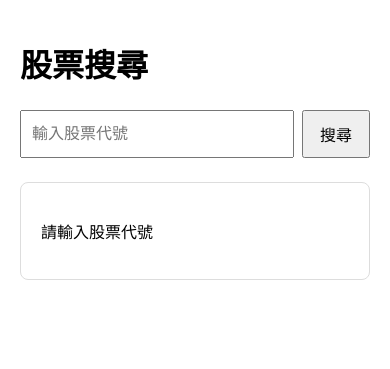
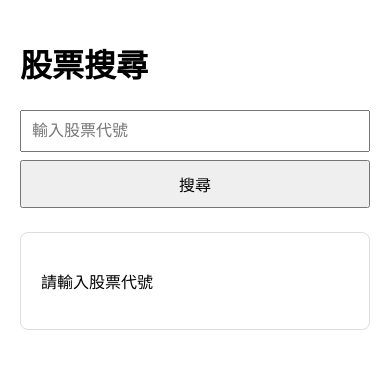
Before and after one commit to winillnwang/US-Stock-Intelligence-Platform, a Django app: page /stocks/search/ in a window 390 px wide. Shown: the top 369 px of the page. Run offline with Django 5.2, Linux system fonts and the light colour scheme.

Commit message:
style: add responsive layout to stock search page

```diff
--- a/backend/stocks/templates/stocks/stock_search.html
+++ b/backend/stocks/templates/stocks/stock_search.html
@@ -52,6 +52,15 @@
         grid-template-columns: repeat(2, 1fr);
         gap: 8px 24px;
     }
+    @media (max-width: 600px) {
+      form {
+          flex-direction: column;
+      }
+
+      .price-summary {
+          grid-template-columns: 1fr;
+      }
+    }
     </style>
 </head>
 
```
